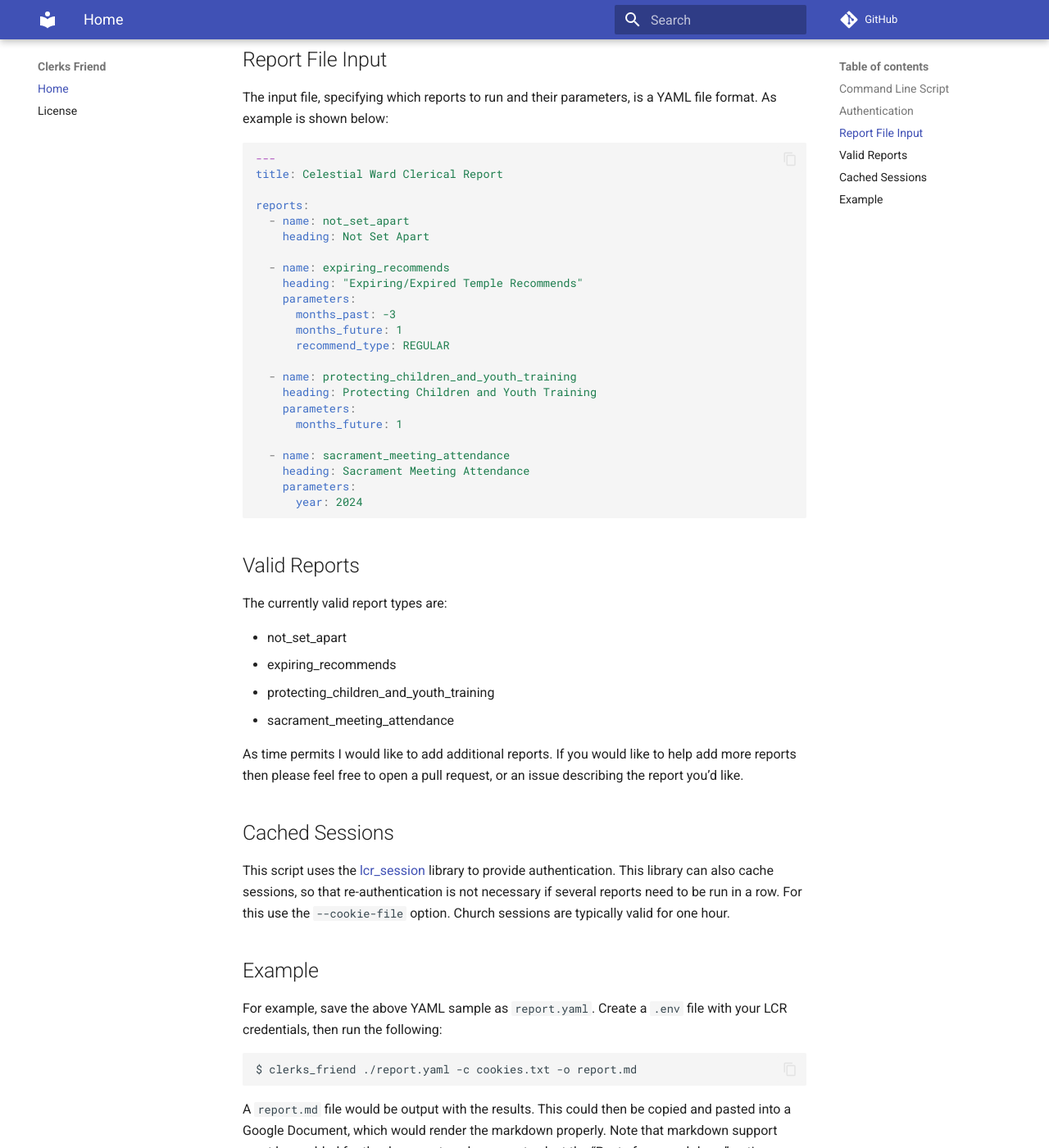
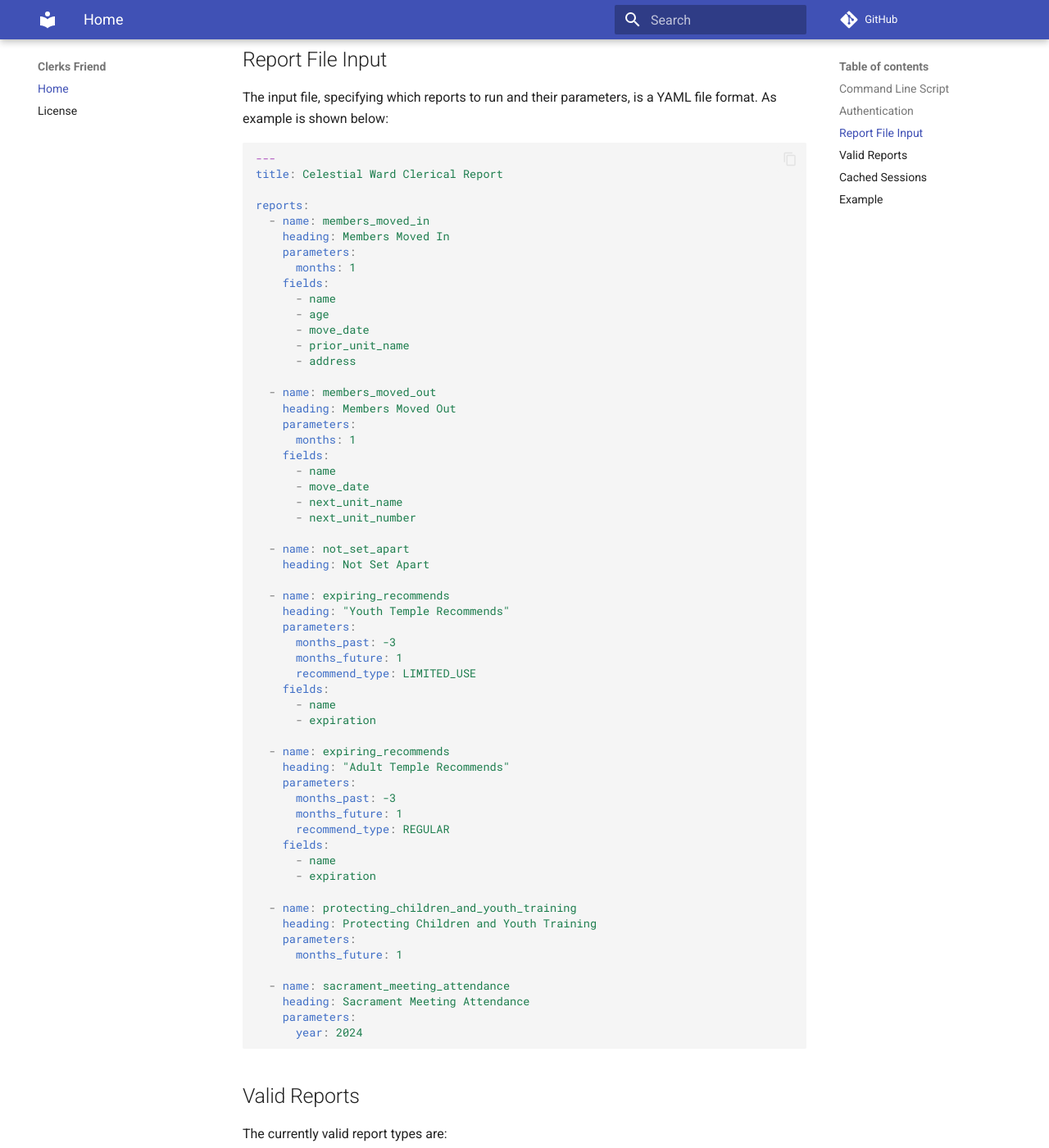
Before and after one commit to IsaacsLab42/clerks_friend, an MkDocs documentation site: the page built from docs/index.md, in a window 1280 px wide and 1400 px high, scrolled down 1399 px. Shown: the whole window at 82% size. Built offline with MkDocs 1.6.1 and Material for MkDocs 9.7.7, drawn with Linux system fonts in a browser that asks for light colours; comment, search, counter and statistics services are not loaded; some of the changed text lies outside the part shown.

Commit message:
Added members moved in report

````diff
--- a/docs/index.md
+++ b/docs/index.md
@@ -87,15 +87,49 @@ format. As example is shown below:
 title: Celestial Ward Clerical Report
 
 reports:
+  - name: members_moved_in
+    heading: Members Moved In
+    parameters:
+      months: 1
+    fields:
+      - name
+      - age
+      - move_date
+      - prior_unit_name
+      - address
+
+  - name: members_moved_out
+    heading: Members Moved Out
+    parameters:
+      months: 1
+    fields:
+      - name
+      - move_date
+      - next_unit_name
+      - next_unit_number
+
   - name: not_set_apart
     heading: Not Set Apart
 
   - name: expiring_recommends
-    heading: "Expiring/Expired Temple Recommends"
+    heading: "Youth Temple Recommends"
+    parameters:
+      months_past: -3
+      months_future: 1
+      recommend_type: LIMITED_USE
+    fields:
+      - name
+      - expiration
+
+  - name: expiring_recommends
+    heading: "Adult Temple Recommends"
     parameters:
       months_past: -3
       months_future: 1
       recommend_type: REGULAR
+    fields:
+      - name
+      - expiration
 
   - name: protecting_children_and_youth_training
     heading: Protecting Children and Youth Training
@@ -106,14 +140,17 @@ reports:
     heading: Sacrament Meeting Attendance
     parameters:
       year: 2024
+
 ```
 
 ## Valid Reports
 
 The currently valid report types are:
 
+* expiring_recommends
+* members_moved_in
+* members_moved_out
 * not_set_apart
-* expiring_recommends
 * protecting_children_and_youth_training
 * sacrament_meeting_attendance
 
````
Also changed, not shown: CHANGELOG.md (+7 -3 lines), README.md (+3 -1 lines), sample_report.yaml (+35 -1 lines), 3 other files.
